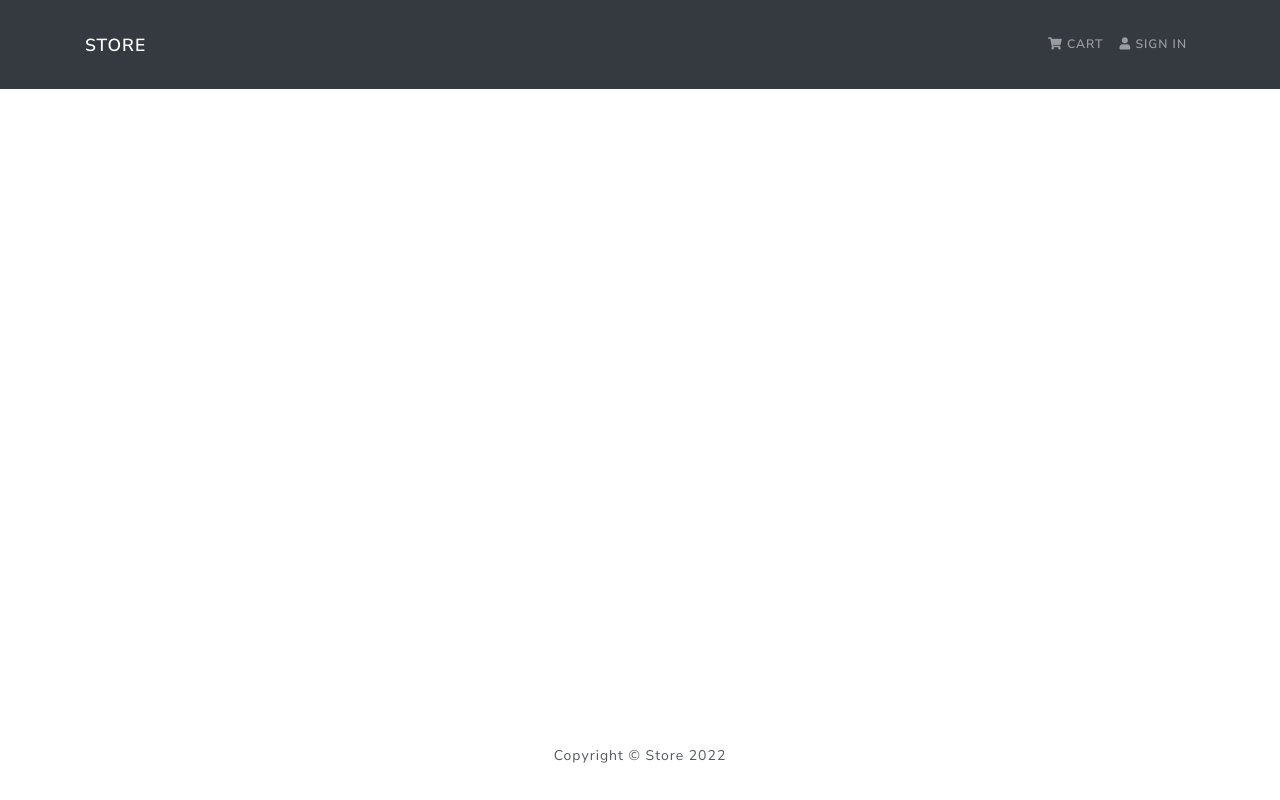
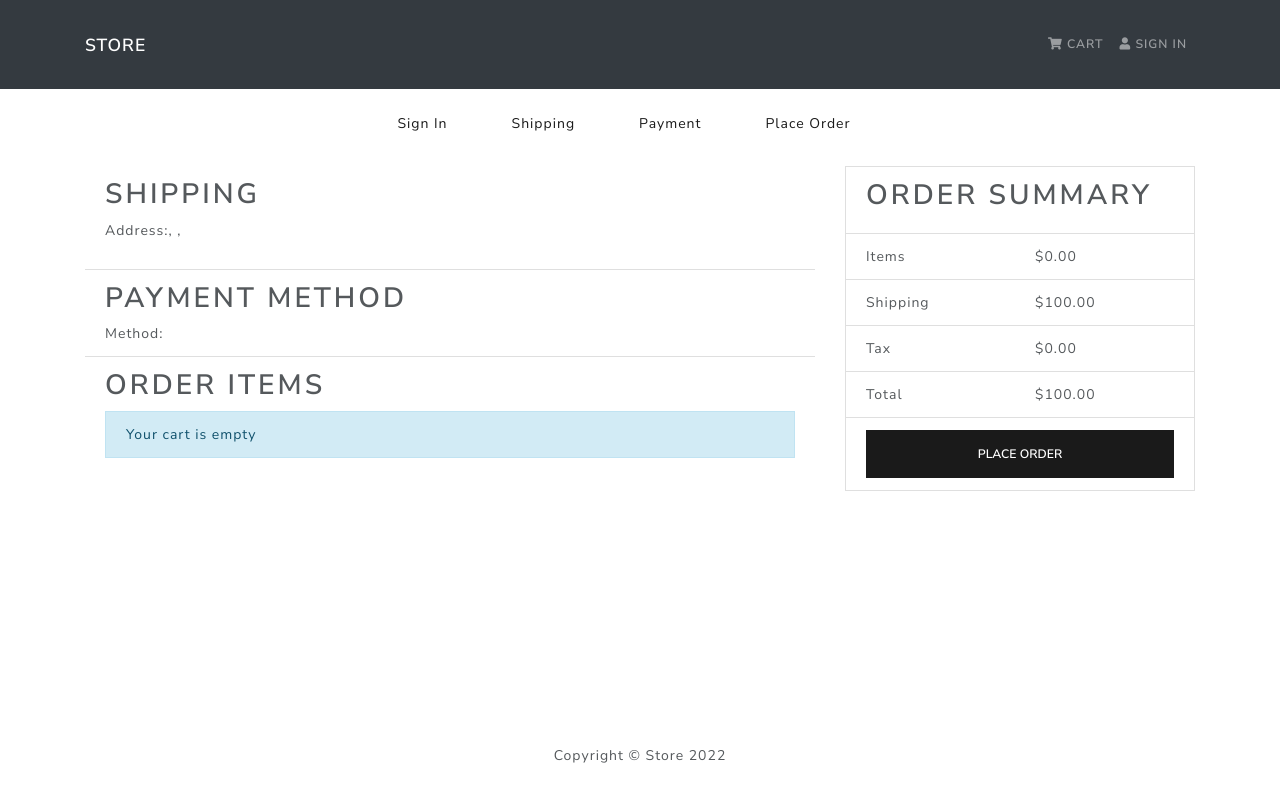
Before and after one commit to NathansStuff/store, a React (Create React App) app in the folder frontend/: page /placeorder in a window 1280 px wide. Built offline with nearby package versions, Linux system fonts and the light colour scheme.

Commit message:
placeorderscreen

```diff
--- a/frontend/src/App.js
+++ b/frontend/src/App.js
@@ -11,6 +11,7 @@
 import ProfileScreen from './screens/ProfileScreen'
 import ShippingScreen from './screens/ShippingScreen'
 import PaymentScreen from './screens/PaymentScreen'
+import PlaceOrderScreen from './screens/PlaceOrderScreen'
 
 const App = () => {
   return (
@@ -21,6 +22,7 @@
           <Routes>
             <Route path='/' element={<HomeScreen />} exact />
             <Route path='/login' element={<LoginScreen />} exact />
+            <Route path='/placeorder' element={<PlaceOrderScreen />} exact />
             <Route path='/shipping' element={<ShippingScreen />} exact />
             <Route path='/payment' element={<PaymentScreen />} exact />
             <Route path='/profile' element={<ProfileScreen />} exact />
--- /dev/null
+++ b/frontend/src/screens/PlaceOrderScreen.js
@@ -0,0 +1,134 @@
+import React, { useState } from 'react'
+import { Link } from 'react-router-dom'
+import { Button, Row, Col, ListGroup, Image, Card } from 'react-bootstrap'
+import { useDispatch, useSelector } from 'react-redux'
+import Message from '../components/Message'
+import CheckoutSteps from '../components/CheckoutSteps'
+
+const PlaceOrderScreen = () => {
+  const cart = useSelector((state) => state.cart)
+
+  //   Calculate prices
+  const addDecimals = (num) => {
+    return (Math.round(num * 100) / 100).toFixed(2)
+  }
+
+  cart.itemsPrice = addDecimals(
+    cart.cartItems.reduce((acc, item) => acc + item.price * item.qty, 0)
+  )
+  cart.shippingPrice = addDecimals(cart.itemsPrice > 100 ? 0 : 100)
+  cart.taxPrice = addDecimals(Number((0.15 * cart.itemsPrice).toFixed(2)))
+  cart.totalPrice = (
+    Number(cart.itemsPrice) +
+    Number(cart.shippingPrice) +
+    Number(cart.taxPrice)
+  ).toFixed(2)
+
+  const placeOrderHandler = () => {
+    console.log('order')
+  }
+
+  return (
+    <>
+      <CheckoutSteps step1 step2 step3 step4 />
+      <Row>
+        <Col md={8}>
+          <ListGroup variant='flush'>
+            <ListGroup.Item>
+              <h2>Shipping</h2>
+              <p>
+                <strong>Address:</strong>
+                {cart.shippingAddress.address}, {cart.shippingAddress.city}{' '}
+                {cart.shippingAddress.postalCode},{' '}
+                {cart.shippingAddress.country}
+              </p>
+            </ListGroup.Item>
+
+            <ListGroup.Item>
+              <h2>Payment Method</h2>
+              <strong>Method: </strong>
+              {cart.paymentMethod}
+            </ListGroup.Item>
+
+            <ListGroup.Item>
+              <h2>Order Items</h2>
+              {cart.cartItems.length === 0 ? (
+                <Message>Your cart is empty</Message>
+              ) : (
+                <ListGroup variant='flush'>
+                  {cart.cartItems.map((item, index) => (
+                    <ListGroup.Item key={index}>
+                      <Row>
+                        <Col md={1}>
+                          <Image
+                            src={item.image}
+                            alt={item.name}
+                            fluid
+                            rounded
+                          />
+                        </Col>
+                        <Col>
+                          <Link to={`/product/${item.product}`}>
+                            {item.name}
+                          </Link>
+                        </Col>
+                        <Col md={4}>
+                          {item.qty} x ${item.price} = ${item.qty * item.price}
+                        </Col>
+                      </Row>
+                    </ListGroup.Item>
+                  ))}
+                </ListGroup>
+              )}
+            </ListGroup.Item>
+          </ListGroup>
+        </Col>
+        <Col md={4}>
+          <Card>
+            <ListGroup variant='flush'>
+              <ListGroup.Item>
+                <h2>Order Summary</h2>
+              </ListGroup.Item>
+              <ListGroup.Item>
+                <Row>
+                  <Col>Items</Col>
+                  <Col>${cart.itemsPrice}</Col>
+                </Row>
+              </ListGroup.Item>
+              <ListGroup.Item>
+                <Row>
+                  <Col>Shipping</Col>
+                  <Col>${cart.shippingPrice}</Col>
+                </Row>
+              </ListGroup.Item>
+              <ListGroup.Item>
+                <Row>
+                  <Col>Tax</Col>
+                  <Col>${cart.taxPrice}</Col>
+                </Row>
+              </ListGroup.Item>
+              <ListGroup.Item>
+                <Row>
+                  <Col>Total</Col>
+                  <Col>${cart.totalPrice}</Col>
+                </Row>
+              </ListGroup.Item>
+              <ListGroup.Item>
+                <Button
+                  type='button'
+                  className='btn-block'
+                  disabled={cart.cartItems === 0}
+                  onClick={placeOrderHandler}
+                >
+                  Place Order
+                </Button>
+              </ListGroup.Item>
+            </ListGroup>
+          </Card>
+        </Col>
+      </Row>
+    </>
+  )
+}
+
+export default PlaceOrderScreen
```
